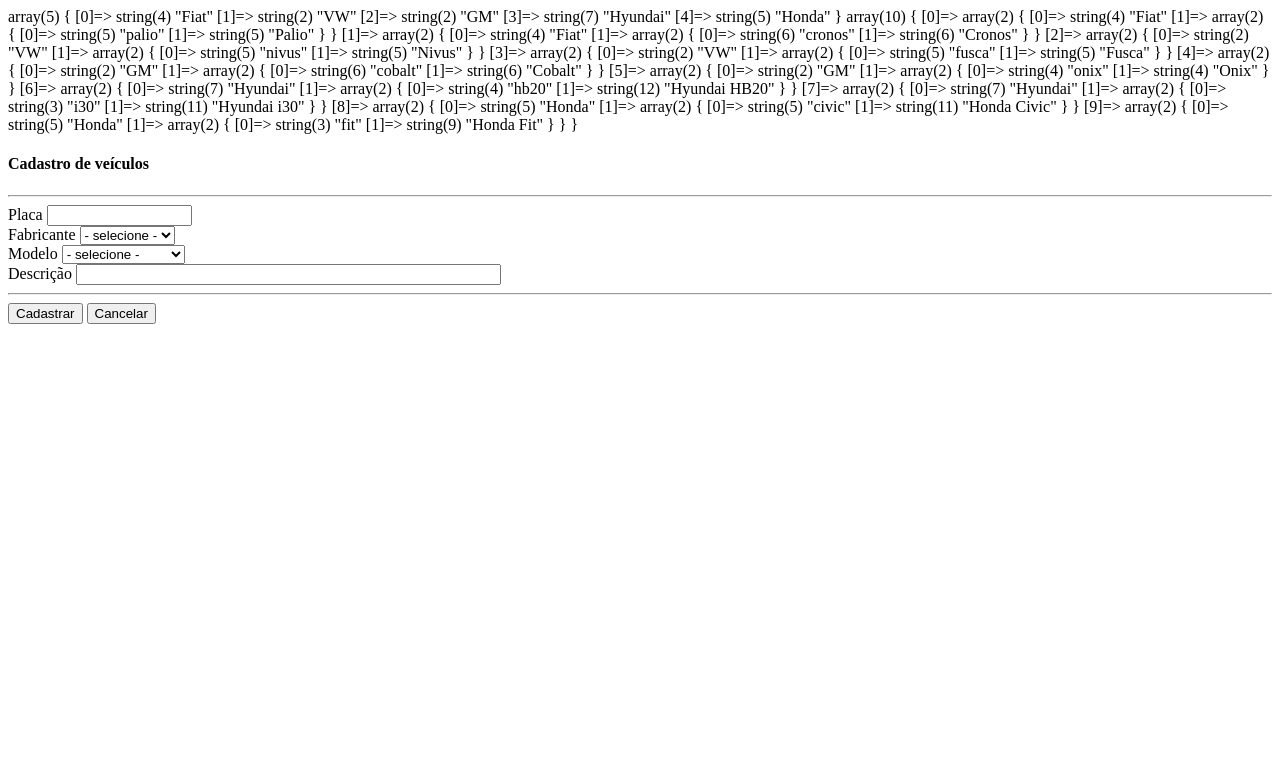
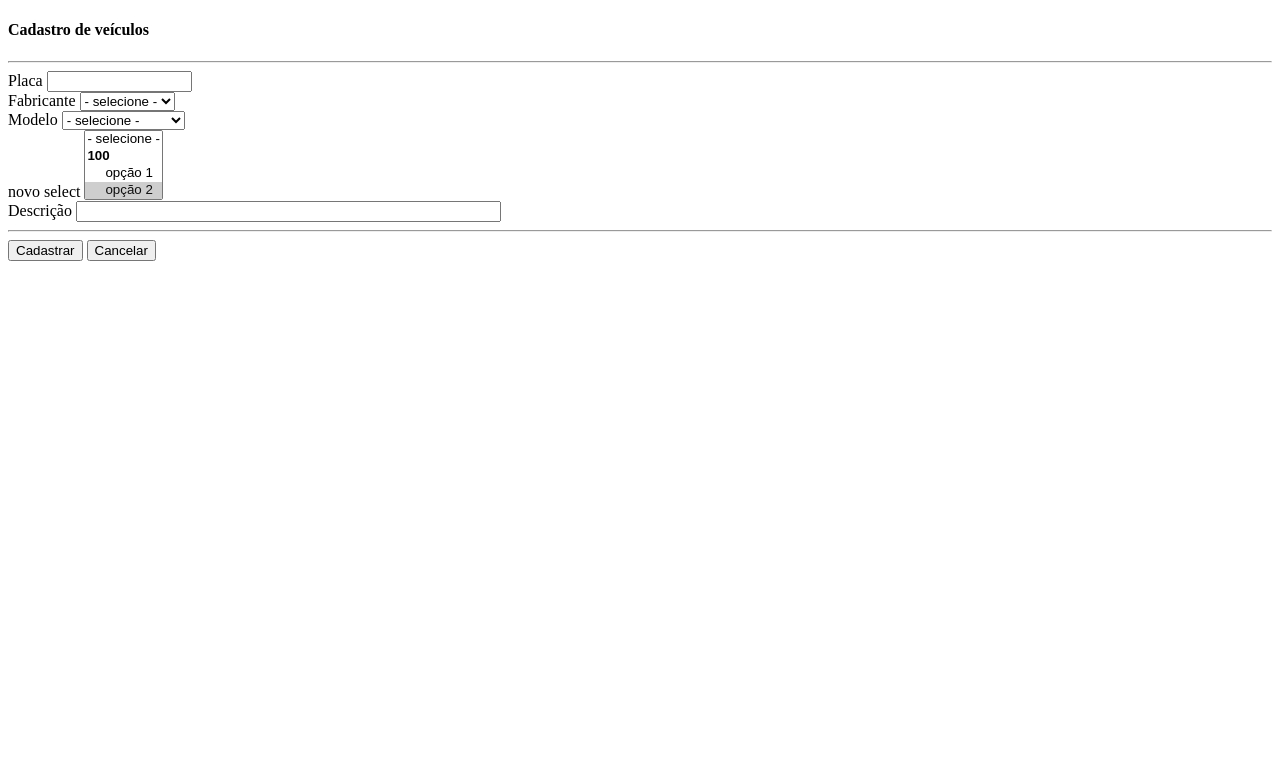
Before and after one commit to prof-douglas-ifsul/site-php-oficina, a PHP site: page /veiculos.php in a window 1280 px wide. Shown: the top 783 px of the page. Run offline with PHP 8.4, Linux system fonts and the light colour scheme.

Commit message:
2022-02-18 (5) Refatoração de funções - Refatoração de funções para ter uma função única para select html - https://www.youtube.com/watch?v=LXrnXLt_Sv0

```diff
--- a/veiculos.php
+++ b/veiculos.php
@@ -1,8 +1,6 @@
 <?php
 
 $fabricantes = array("Fiat", "VW", "GM", "Hyundai","Honda");
-
-var_dump($fabricantes);
 
 $modelos = [
 	["Fiat", ["palio", "Palio"]]
@@ -17,34 +15,101 @@ $modelos = [
 	,["Honda", ["fit", "Honda Fit"]]
 ];
 
-var_dump($modelos);
+function campo_select_fabricante($fabricantes) {
 
-function campo_select_fabricante($fabricantes) {
-	$html = "<select name=\"fabricante\" id=\"fabricante\">\r\n";
-	$html .= "<option>- selecione -</option>\r\n";
+	$tmp = array();
 	foreach($fabricantes as $fabricante) {
-		$html .= "<option value=\"" . strtolower($fabricante) . "\">$fabricante</option>\r\n";
+		$tmp[] = [strtolower($fabricante), $fabricante];
 	}
-	$html .= "</select>\r\n";
-	return $html;
+
+	return campo_select("fabricante", "fabricante", $tmp, true);
+
 }
 
 function campo_select_modelo($modelos) {
-	$html = "<select name=\"modelo\" id=\"modelo\">\r\n";
-	$html .= "<option>- selecione -</option>\r\n";
-	$fabricante_ant = "";
+
+	return campo_select_modelo_com_valor($modelos, array());
+}
+
+function campo_select_modelo_com_valor($modelos, $valores) {
+
+	$tmp = array();
 	foreach($modelos as $modelo) {
-		if ($fabricante_ant != $modelo[0]) {
-			if ($fabricante_ant != "") {
-				$html .= "</OPTGROUP>\n";
+		$tmp[] = [$modelo[1][0], $modelo[1][1], $modelo[0]];
+	}
+	$tamanho = 1;
+	$extras = "";
+	if (count($valores) > 1) {
+		$tamanho = 10;
+		$extras = "multiple";
+	}
+
+	return campo_select("modelo", "modelo", $tmp, true, $tamanho, $valores, $extras);
+}
+
+function campo_select($nome, $identificador, $opcoes, $opcao_vazia = true, $tamanho = 1, $valores = array(), $extras = null) {
+	/*
+	uso da funcao
+	$opcoes é uma matriz com ao menos duas colunas
+	[0] = value do option
+	[1] = descricacao do option
+	[2] (opcional) = grupo dos options
+	*/
+	if (!is_array($opcoes)) {
+		die("parametro \$opcoes de campo_select nao e array");
+	}
+	$grupos = false;
+	if (count($opcoes) > 0) {
+		if (is_array($opcoes[0])) {
+			if (count($opcoes[0]) < 2) {
+				die("matriz \$opcoes precisa ter elemento que sejam vetores com ao menos duas colunas/elementos");
 			}
-			$html .= "<OPTGROUP label=\"$modelo[0]\">\n";
-        }
-		$html .= "<option value=\"" . $modelo[1][0] . "\">" . $modelo[1][1] . "</option>\r\n";
-		$fabricante_ant = $modelo[0];
+			if (count($opcoes[0]) >= 3) {
+				$grupos = true;
+			}
+		} else {
+			die("o primeiro elemento de \$opcoes precisa ser um vetor de ao menos duas colunas/elementos");
+		}
 	}
-	if ($fabricante_ant != "") {
-		$html .= "</OPTGROUP>\n";
+	// padroniza valores default como array
+	if (!is_array($valores)) {
+		$valores = array($valores);
+	}
+	// inicio da construcao do select
+	$html = "<select name=\"$nome\" id=\"$identificador\"";
+	if ($tamanho > 1) {
+		$html .= " size=\"$tamanho\"";
+	}
+	if (!is_null($extras)) {
+		$html .= " $extras";
+	}
+	$html .= ">\r\n";
+	if ($opcao_vazia) {
+		$html .= "<option>- selecione -</option>\r\n";
+	}
+	$grupo_ant = "";
+	foreach($opcoes as $opcao) {
+		if ($grupos) {
+			if ($grupo_ant != $opcao[2]) {
+				if ($grupo_ant != "") {
+					$html .= "</OPTGROUP>\n";
+				}
+				$html .= "<OPTGROUP label=\"$opcao[2]\">\n";
+			}
+		}
+		$html .= "<option value=\"" . $opcao[0] . "\"";
+		if (in_array($opcao[0], $valores)) {
+			$html .= " selected";
+		}
+		$html .= ">" . $opcao[1] . "</option>\r\n";
+		if ($grupos) {
+			$grupo_ant = $opcao[2];
+		}
+	}
+	if ($grupos) {
+		if ($grupo_ant != "") {
+			$html .= "</OPTGROUP>\n";
+		}
 	}
 	$html .= "</select>\r\n";
 	return $html;
@@ -78,6 +143,15 @@ echo campo_select_modelo($modelos);
 ?>
 </label>
 <BR/>
+<label for="id_teste1">novo select
+<?php
+//function campo_select($nome, $identificador, $opcoes, $opcao_vazia = true, $tamanho = 1, $valores = array(), $extras = null) {
+
+echo campo_select("teste1", "id_teste1", [[1, "opção 1", 100, "bla bla bla"], [2, "opção 2", 100, "ble ble"], [3, "opção 3", 200, "blu blu"]], true, 1, [2,3], "multiple");
+?>
+</label>
+<BR/>
+
 <label for="descricao">Descrição
 <input type="text" name="descricao" id="descricao" maxlength="150" size="50">
 </label>
```
